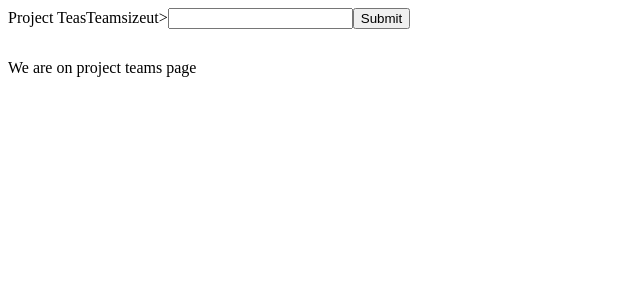
After one commit to baski1978/smartteam2, a Django app: page /loadfile/projectteams in a window 1280 px wide. The commit adds this page. Shown: the top 300 px of the page, without its empty margins (0-640 px from the left). Run offline with Django 3.2, Linux system fonts and the light colour scheme; parts of the project's set-up code (start-up, migrations or seed data) failed here and were passed over.

Commit message:
adasdasd

```diff
--- a/site_smartteam/loadfile/urls.py
+++ b/site_smartteam/loadfile/urls.py
@@ -4,7 +4,7 @@ from . import views
 
 urlpatterns = [
     path('',views.home, name='home' ),
-	path('',views.projectteam, name='projectteam' )
+	path('projectteams',views.projectteams, name='projectteams' )
 ]
 
 projectteams
--- a/site_smartteam/templates/empdetails.html
+++ b/site_smartteam/templates/empdetails.html
@@ -6,7 +6,7 @@
 
 <body>
     {% load loadfiletemplates %}
-    <form action="projectteams"></form>
+    <form action="projectteams">
     <table width=100%>
         <thead>
             <tr colspan=3 align=center>People on Bench</tr>
--- /dev/null
+++ b/site_smartteam/templates/projectteams.html
@@ -0,0 +1,21 @@
+<!DOCTYPE html>
+<html>
+<head>
+    <title>smart teams</title>
+</head>
+<body>
+    {% load loadfiletemplates %}
+    <table width=100%>
+        <thead>
+            <tr colspan=3 align=center>Project Teas</tr>
+        </thead>
+        <th>
+            <tr>Teamsize</tr><tr><inp<input type="text">ut><input /></tr><tr><input type="submit"></tr>
+        </th>
+    </table>
+    <div>
+    <p>We are on project teams page</p>
+
+    </div>
+</body>
+</html>
```
